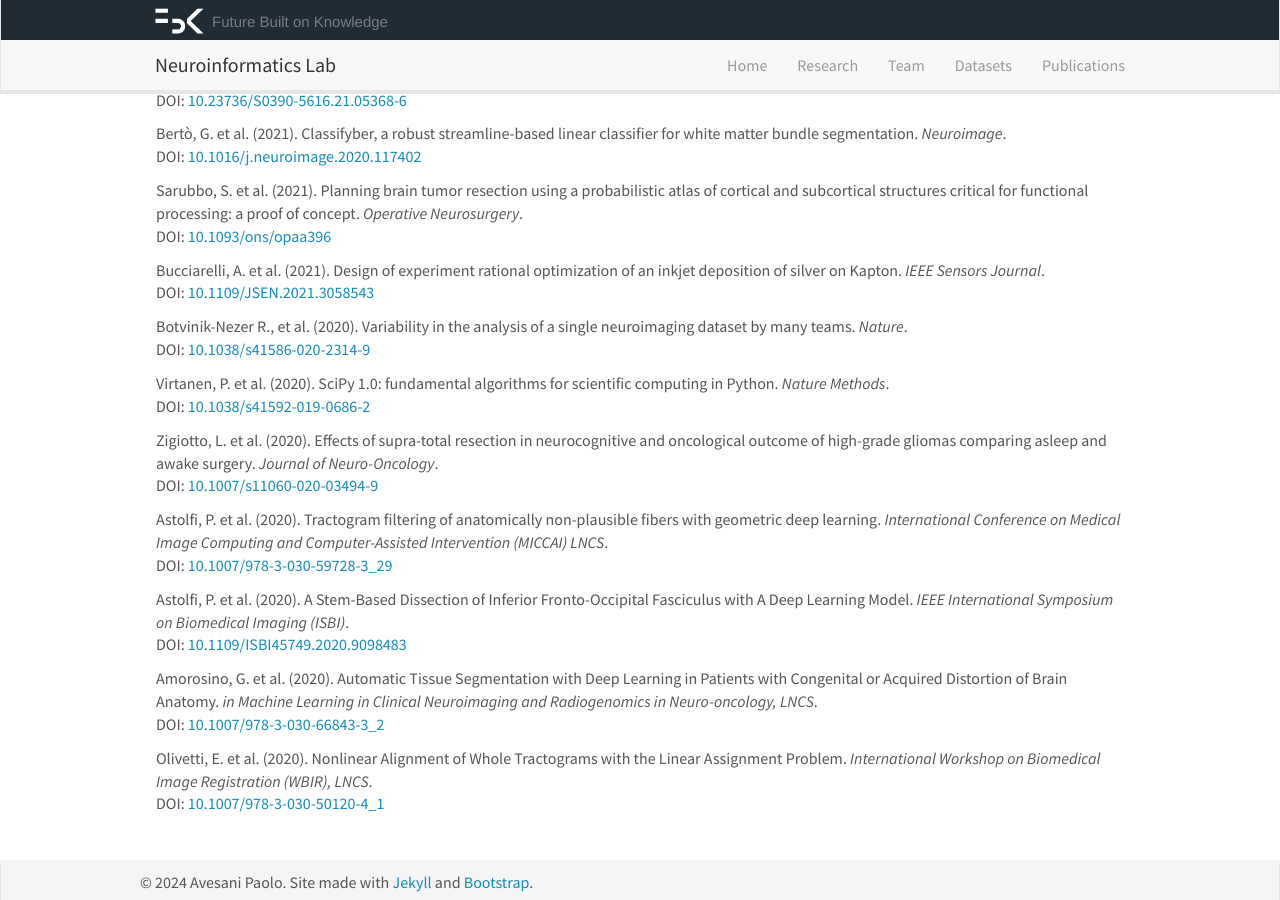
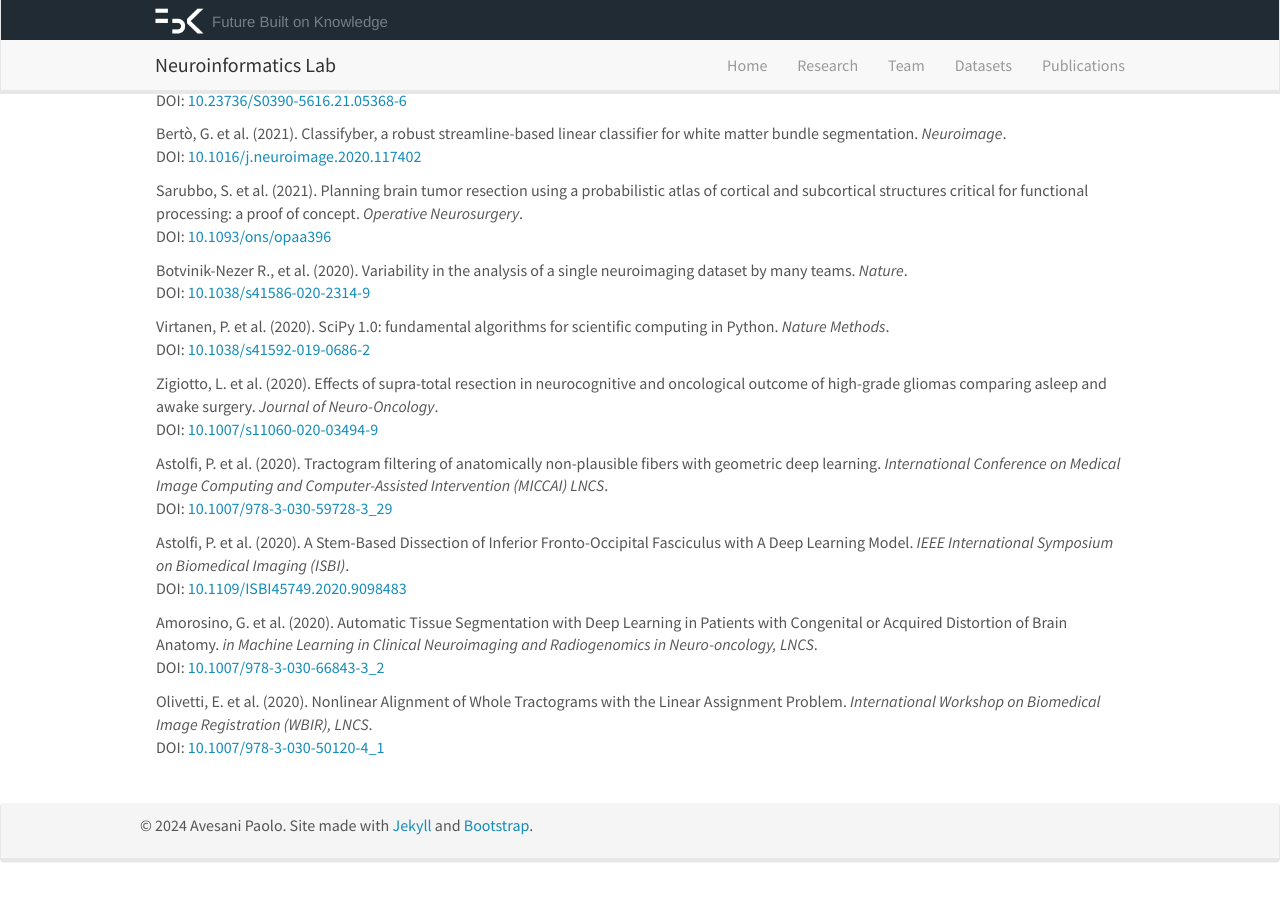
Before and after one commit to FBK-NILab/FBK-NILab.github.io, a Jekyll site: the page built from _pages/publications.md, in a window 1280 px wide and 900 px high, scrolled down 2493 px. Built offline with Jekyll 4.4.1, drawn with Linux system fonts in a browser that asks for light colours; nearby versions of some CDN libraries.

Commit message:
Deleted pub of snsors from publist.yml

```diff
--- a/_data/publist.yml
+++ b/_data/publist.yml
@@ -238,18 +238,6 @@
     display: 10.1093/ons/opaa396
   highlight: 0
 
-- title: "Design of experiment rational optimization of an inkjet deposition of silver on Kapton"
-  image:
-  description:
-  authors: Bucciarelli, A. et al.
-  journal: IEEE Sensors Journal
-  year: 2021
-  doi: 1
-  link:
-    url: https://doi.org/10.1109/JSEN.2021.3058543
-    display: 10.1109/JSEN.2021.3058543
-  highlight: 0
-
 - title: "Variability in the analysis of a single neuroimaging dataset by many teams"
   image: paper_botvinik.png
   description: <em>Abstract.</em> Data analysis workflows in many scientific domains have become increasingly complex and flexible. Here we assess the effect of this flexibility...
```
